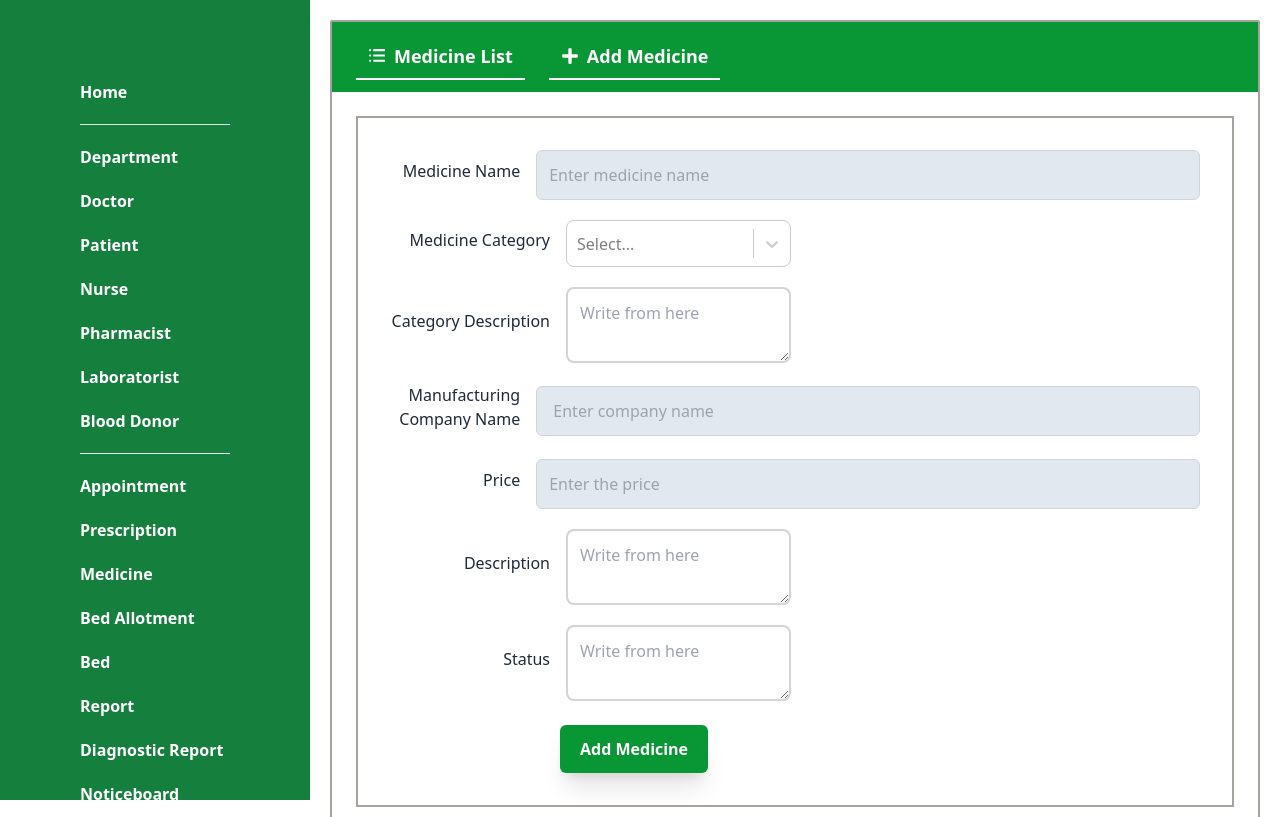
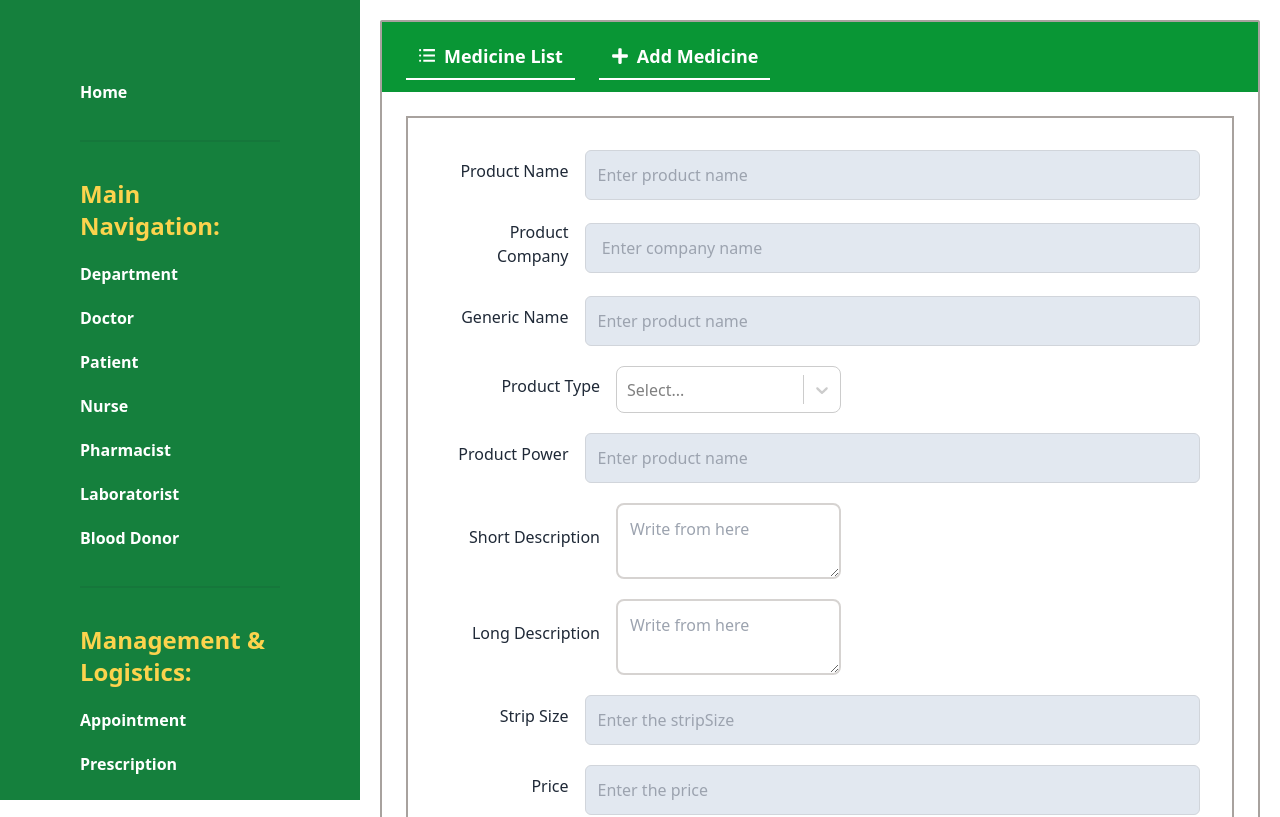
Before and after one commit to Siam-66/Medinest-CMS, a React (Vite) app: page /medicine/addMedicine in a window 1280 px wide. Shown: the top 817 px of the page. Built offline with nearby package versions, Linux system fonts and the light colour scheme.

Commit message:
medicines fixed

```diff
--- a/src/Medicine/AddMedicine.jsx
+++ b/src/Medicine/AddMedicine.jsx
@@ -23,41 +23,49 @@ const AddMedicine = () => {
 
     const formik = useFormik({
         initialValues: {
-            name: '',
-            description: '',
-            medicineCategoryDescription: '',
-            manufacturingCompany: '',
-            status: '',
-            Price: '',
-            medicineCategory :null,
+            productName: '',
+            genericName: '',
+            longDescription: '',
+            shortDescription: '',
+            productCompany: '',
+            stripSize: '',
+            price: '',
+            productPower: '',
+            productType :null,
 
         },
 
         validate: (values) => {
             const errors = {};
 
-            if (!values.name) {
-                errors.name = 'Required';
+            if (!values.productName) {
+                errors.productName = 'Required';
             }
-            if (!values.medicineCategoryDescription) {
-                errors.medicineCategoryDescription = 'Required'
+            if (!values.genericName) {
+                errors.genericName = 'Required';
             }
-            if (!values.description) {
-                errors.description = 'Required'
+            if (!values.shortDescription) {
+                errors.shortDescription = 'Required'
+            }
+            if (!values.longDescription) {
+                errors.longDescription = 'Required'
+            }
+            if (!values.productPower) {
+                errors.productPower = 'Required';
             }
 
-            if (!values.manufacturingCompany) {
-                errors.manufacturingCompany = 'Required';
+            if (!values.productCompany) {
+                errors.productCompany = 'Required';
             }
-            if (!values.status) {
-                errors.status = 'Required';
+            if (!values.stripSize) {
+                errors.stripSize = 'Required';
             }
-            if (!values.Price) {
-                errors.Price = 'Required';
+            if (!values.price) {
+                errors.price = 'Required';
             }
 
-            if (!values.medicineCategory) {
-                errors.medicineCategory = 'Required';
+            if (!values.productType) {
+                errors.productType = 'Required';
             }
             return errors;
         },
@@ -74,89 +82,111 @@ const AddMedicine = () => {
             <form className="card-body " onSubmit={formik.handleSubmit}>
 
                 <div className="mb-4">
-                  {/* Name */}
+                  {/* productName */}
                     <div className="form-control flex flex-row items-center gap-4 mb-5  ">
-                        <label className="mb-2 w-40 text-right" htmlFor="name">
-                        Medicine Name
+                        <label className="mb-2 w-40 text-right" htmlFor="productName">
+                        Product Name
                         </label>
-                        <CustomInput id="name" name="name" type="text" onChange={formik.handleChange} value={formik.values.name} placeholder="Enter medicine name" />
-                        {formik.errors.name && formik.touched.name && (
-                            <div className="text-red-500">Medicine name is required</div>
+                        <CustomInput id="productName" name="productName" type="text" onChange={formik.handleChange} value={formik.values.productName} placeholder="Enter product name" />
+                        {formik.errors.productName && formik.touched.productName && (
+                            <div className="text-red-500">Product name is required</div>
+                        )}
+                    </div>
+
+                   {/* productCompany */}
+                    <div className="form-control flex flex-row items-center gap-4 mb-5 ">
+                        <label className="mb-2 w-40 text-right"  htmlFor="productCompany">
+                        Product Company
+                        </label>
+                        <CustomInput id="productCompany" name="productCompany" type="text" onChange={formik.handleChange} value={formik.values.productCompany} placeholder=" Enter company name" />
+                        {formik.errors.productCompany && formik.touched.productCompany && (
+                            <div className="text-red-500">Product Company is required</div>
+                        )}
+                    </div>
+
+                  {/* genericName */}
+                  <div className="form-control flex flex-row items-center gap-4 mb-5  ">
+                        <label className="mb-2 w-40 text-right" htmlFor="genericName">
+                        Generic Name
+                        </label>
+                        <CustomInput id="genericName" name="genericName" type="text" onChange={formik.handleChange} value={formik.values.genericName} placeholder="Enter product name" />
+                        {formik.errors.genericName && formik.touched.genericName && (
+                            <div className="text-red-500">Generic Name is required</div>
                         )}
                     </div>
 
                 {/* Medicine Category  */}
                 <div className="form-control flex flex-row items-center gap-4 mb-5 ">
-                    <label className="mb-2 w-40 text-right" htmlFor="medicineCategory">
-                    Medicine Category
+                    <label className="mb-2 w-40 text-right" htmlFor="productType">
+                    Product Type
                         </label>
                     <CustomSelect
-                            id="medicineCategory"
-                            name="medicineCategory"
-                            onChange={(selectedOption) => formik.setFieldValue("medicineCategory", selectedOption)}
-                            value={formik.values.medicineCategory}
+                            id="productType"
+                            name="productType"
+                            onChange={(selectedOption) => formik.setFieldValue("productType", selectedOption)}
+                            value={formik.values.productType}
                             options={blood}
                         />
                         </div>
 
 
-
-
-                    {/* medicineCategoryDescription */}
+                  {/* productPower */}
                     <div className="form-control flex flex-row items-center gap-4 mb-5  ">
-                        <label className="mb-2 w-40 text-right" htmlFor="medicineCategoryDescription">
-                            Category Description
+                        <label className="mb-2 w-40 text-right" htmlFor="productPower">
+                        Product Power
                         </label>
-                        <textarea className="border-2 border-stone-300 p-3 w-[225px] rounded-lg " id="medicineCategoryDescription" name="medicineCategoryDescription" type="text" onChange={formik.handleChange} value={formik.values.medicineCategoryDescription} placeholder="Write from here" />
-                        {formik.errors.medicineCategoryDescription && formik.touched.medicineCategoryDescription && (
-                            <div className="text-red-500">Category description is required</div>
+                        <CustomInput id="productPower" name="productPower" type="text" onChange={formik.handleChange} value={formik.values.productPower} placeholder="Enter product name" />
+                        {formik.errors.productPower && formik.touched.productPower && (
+                            <div className="text-red-500">Product Power is required</div>
                         )}
                     </div>
 
 
+                   {/* short Description */}
+                    <div className="form-control flex flex-row items-center gap-4 mb-5  ">
+                        <label className="mb-2 w-40 text-right" htmlFor="shortDescription">
+                        Short Description
+                        </label>
+                        <textarea className="border-2 border-stone-300 p-3 w-[225px] rounded-lg " id="shortDescription" name="shortDescription" type="text" onChange={formik.handleChange} value={formik.values.shortDescription} placeholder="Write from here" />
+                        {formik.errors.shortDescription && formik.touched.shortDescription && (
+                            <div className="text-red-500"> description is required</div>
+                        )}
+                    </div>
 
-                   {/* manufacturingCompany */}
+
+                    {/* long Description */}
                     <div className="form-control flex flex-row items-center gap-4 mb-5 ">
-                        <label className="mb-2 w-40 text-right"  htmlFor="manufacturingCompany">
-                            Manufacturing <br /> Company Name
+                        <label className="mb-2 w-40 text-right" htmlFor="longDescription">
+                            Long Description
                         </label>
-                        <CustomInput id="manufacturingCompany" name="manufacturingCompany" type="text" onChange={formik.handleChange} value={formik.values.manufacturingCompany} placeholder=" Enter company name" />
-                        {formik.errors.manufacturingCompany && formik.touched.manufacturingCompany && (
-                            <div className="text-red-500">Manufacturing company nsame is required</div>
+                        <textarea className="border-2 border-stone-300 p-3 w-[225px] rounded-lg " id="longDescription" name="longDescription" type="text" onChange={formik.handleChange} value={formik.values.longDescription} placeholder="Write from here" />
+                        {formik.errors.longDescription && formik.touched.longDescription && (
+                            <div className="text-red-500">Description is required</div>
+                        )}
+                    </div>
+
+
+                        {/* stripSize */}
+                        <div className="form-control flex flex-row items-center gap-4 mb-5 ">
+                        <label className="mb-2 w-40 text-right" htmlFor="stripSize">
+                            Strip Size
+                        </label>
+                        <CustomInput id="stripSize" name="stripSize" type="number" onChange={formik.handleChange} value={formik.values.stripSize} placeholder="Enter the stripSize" />
+                        {formik.errors.stripSize && formik.touched.stripSize && (
+                            <div className="text-red-500">Strip Size is required</div>
                         )}
                     </div>
 
                         {/* Price */}
                         <div className="form-control flex flex-row items-center gap-4 mb-5 ">
-                        <label className="mb-2 w-40 text-right" htmlFor="Price">
+                        <label className="mb-2 w-40 text-right" htmlFor="price">
                             Price
                         </label>
-                        <CustomInput id="Price" name="Price" type="number" onChange={formik.handleChange} value={formik.values.Price} placeholder="Enter the price" />
-                        {formik.errors.Price && formik.touched.Price && (
-                            <div className="text-red-500">Price is required</div>
+                        <CustomInput id="price" name="price" type="number" onChange={formik.handleChange} value={formik.values.price} placeholder="Enter the price" />
+                        {formik.errors.price && formik.touched.price && (
+                            <div className="text-red-500">price is required</div>
                         )}
                     </div>
-                    {/* description */}
-                    <div className="form-control flex flex-row items-center gap-4 mb-5 ">
-                        <label className="mb-2 w-40 text-right" htmlFor="description">
-                            Description
-                        </label>
-                        <textarea className="border-2 border-stone-300 p-3 w-[225px] rounded-lg " id="description" name="description" type="text" onChange={formik.handleChange} value={formik.values.description} placeholder="Write from here" />
-                        {formik.errors.description && formik.touched.description && (
-                            <div className="text-red-500">Description is required</div>
-                        )}
-                    </div>
-                    {/* status */}
-                    <div className="form-control flex flex-row items-center gap-4  ">
-                        <label className="mb-2 w-40 text-right" htmlFor="status">
-                            Status
-                        </label>
-                        <textarea className="border-2 border-stone-300 p-3 w-[225px] rounded-lg " id="status" name="status" type="text" onChange={formik.handleChange} value={formik.values.status} placeholder="Write from here" />
-                        {formik.errors.status && formik.touched.status && (
-                            <div className="text-red-500">Status is required</div>
-                        )}
-                    </div>
-
 
 
                 </div>
--- a/src/Navbar/Sidebar.jsx
+++ b/src/Navbar/Sidebar.jsx
@@ -5,9 +5,11 @@ const Sidebar = () => {
     return (
         <div>
 
-            <div className='flex flex-col gap-5 w-[150px] '>
+            <div className='flex flex-col gap-5 w-[200px] overflow-y-scroll h-[800px] ...'>
+
                 <Link to="/">Home</Link>
-                <hr />
+                <div className='divider'></div>
+                <div className='text-2xl text-amber-300'>Main Navigation:</div>
                 <Link to="/department">Department</Link>
                 <Link to="/doctor">Doctor</Link>
                 <Link to="/patient">Patient</Link>
@@ -15,7 +17,8 @@ const Sidebar = () => {
                 <Link to="/pharmacist">Pharmacist</Link>
                 <Link to="/laboratorist">Laboratorist</Link>
                 <Link to="/bloodDonor">Blood Donor</Link>
-                <hr />
+                <div className='divider'></div>
+                <div className='text-2xl text-amber-300'>Management & Logistics:</div>
                 <Link to="/appointment">Appointment</Link>
                 <Link to="/prescription">Prescription</Link>
                 <Link to="/medicine">Medicine</Link>
@@ -24,7 +27,8 @@ const Sidebar = () => {
                 <Link to="/report">Report</Link>
                 <Link to="/diagnosticReport">Diagnostic Report</Link>
                 <Link to="/noticeboard">Noticeboard</Link>
-                <hr />
+                <div className='divider'></div>
+                <div className='text-2xl text-amber-300'>Administrative & Billing:</div>
                 <Link to="/accountant">Accountant</Link>
                 <Link to="/invoice">Invoice</Link>
 
```
